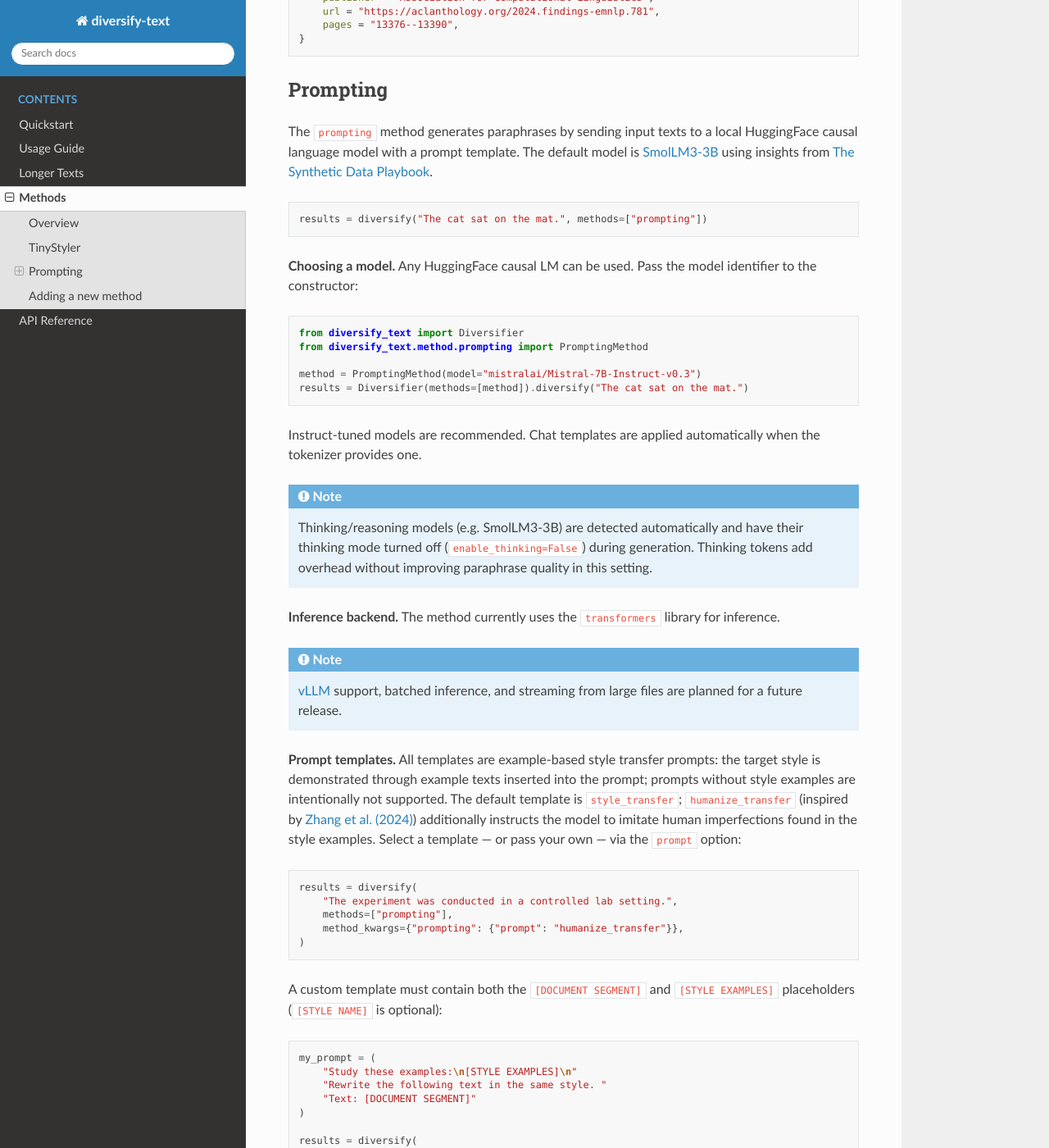
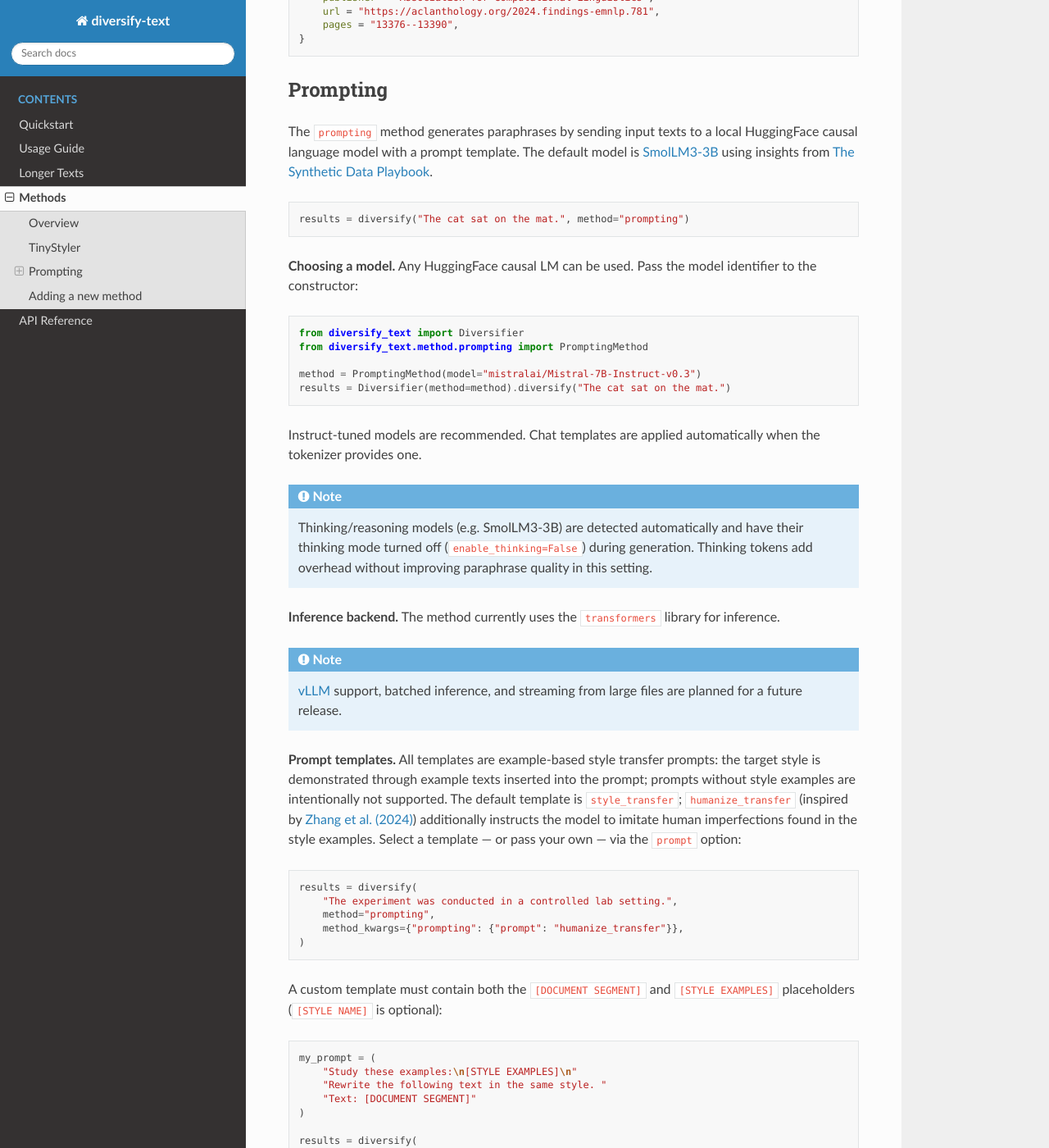
Before and after one commit to AnnaWegmann/diversify_text, a Sphinx documentation site: the page built from docs/methods.rst, in a window 1280 px wide and 1400 px high, scrolled down 1234 px. Shown: the whole window at 82% size. Built offline with Sphinx 7.4.7 and the Read the Docs theme 3.1.0, drawn with Linux system fonts in a browser that asks for light colours; some of the changed text lies outside the part shown.

Commit message:
- docs: rename methods to method, remove multiple-methods section
Co-Authored-By: Claude Fable 5 <noreply@anthropic.com>

```diff
--- a/docs/methods.rst
+++ b/docs/methods.rst
@@ -88,7 +88,7 @@ using insights from `The Synthetic Data Playbook <https://huggingface.co/spaces/
 
 .. code-block:: python
 
-   results = diversify("The cat sat on the mat.", methods=["prompting"])
+   results = diversify("The cat sat on the mat.", method="prompting")
 
 **Choosing a model.** Any HuggingFace causal LM can be used. Pass the model
 identifier to the constructor:
@@ -99,7 +99,7 @@ identifier to the constructor:
    from diversify_text.method.prompting import PromptingMethod
 
    method = PromptingMethod(model="mistralai/Mistral-7B-Instruct-v0.3")
-   results = Diversifier(methods=[method]).diversify("The cat sat on the mat.")
+   results = Diversifier(method=method).diversify("The cat sat on the mat.")
 
 Instruct-tuned models are recommended. Chat templates are applied automatically
 when the tokenizer provides one.
@@ -131,7 +131,7 @@ examples. Select a template — or pass your own — via the ``prompt`` option:
 
    results = diversify(
        "The experiment was conducted in a controlled lab setting.",
-       methods=["prompting"],
+       method="prompting",
        method_kwargs={"prompting": {"prompt": "humanize_transfer"}},
    )
 
@@ -148,7 +148,7 @@ A custom template must contain both the ``[DOCUMENT SEGMENT]`` and
 
    results = diversify(
        "The cat sat on the mat.",
-       methods=["prompting"],
+       method="prompting",
        method_kwargs={"prompting": {"prompt": my_prompt}},
    )
 
@@ -159,7 +159,7 @@ A custom template must contain both the ``[DOCUMENT SEGMENT]`` and
 
    results = diversify(
        "The experiment was conducted in a controlled lab setting.",
-       methods=["prompting"],
+       method="prompting",
        method_kwargs={
            "prompting": {
                "styles": ["informal_tinystyler"],
```
Also changed, not shown: README.md (+3 -3 lines), docs/usage.rst (+1 -11 lines).
